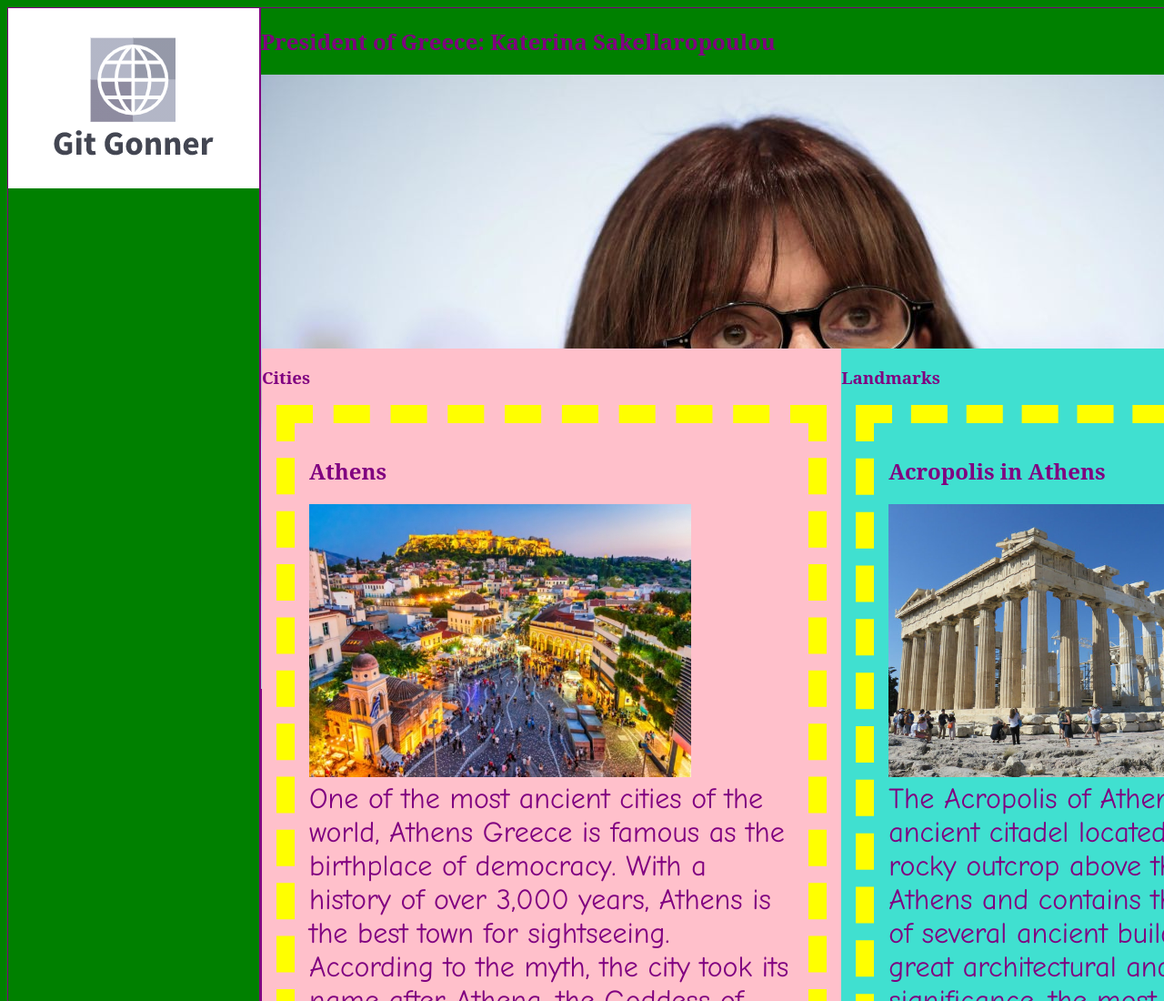
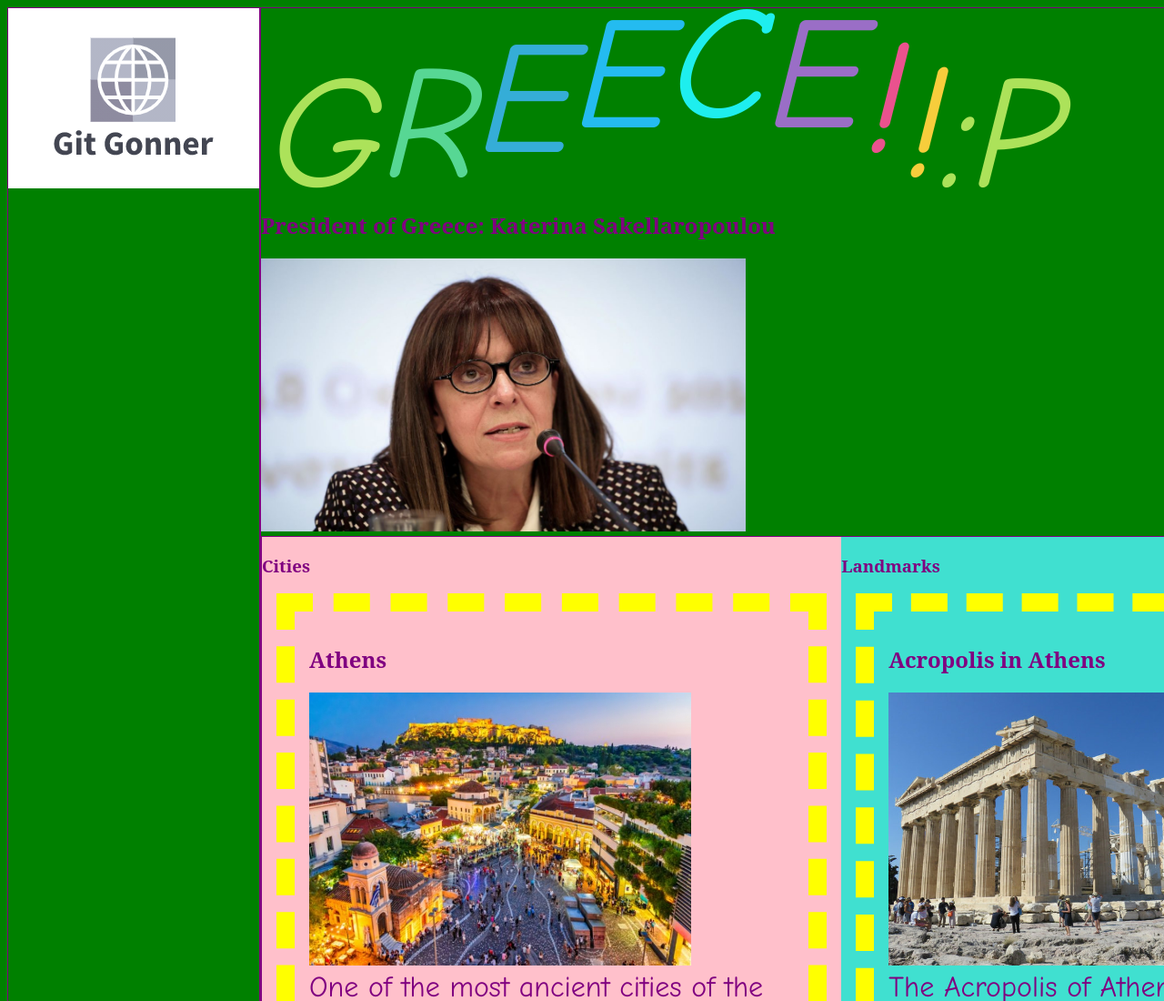
Before and after one commit to NSS-Day-Cohort-49/helloworld-say-yes-to-the-mess-git-status-society-1, a plain HTML site: page greece.html in a window 1280 px wide. Shown: the top 1100 px of the page at 91% size. Drawn offline with Linux system fonts and the light colour scheme.

Commit message:
added title and fixed pic

```diff
--- a/greece.html
+++ b/greece.html
@@ -16,13 +16,21 @@
   </header>
 </section>
 <section class="main">
+  <p class="title"><em><span class="letter0">G</span
+    ><span class="letter1">R</span
+        ><span class="letter2">E</span
+            ><span class="letter3">E</span
+                ><span class="letter4">C</span
+                    ><span class="letter5">E</span
+                        ><span class="letter6">!</span
+                            ><span class="letter7">!</span
+                            ><span class="letter8">:P</span
+                                ></em></p>
   <div class="leaders">
     <h2>
         President of Greece: Katerina Sakellaropoulou
     </h2>
-    <div class="pic">
-<img src="Images/KS.greece.jpg" alt="Katerina Sakellaropoulou">
-    </div>
+<img src="Images/KS.greece.jpg" class="pic" alt="Katerina Sakellaropoulou">
   </div>
   <article class="lists">
     <div class="cityList">
```
